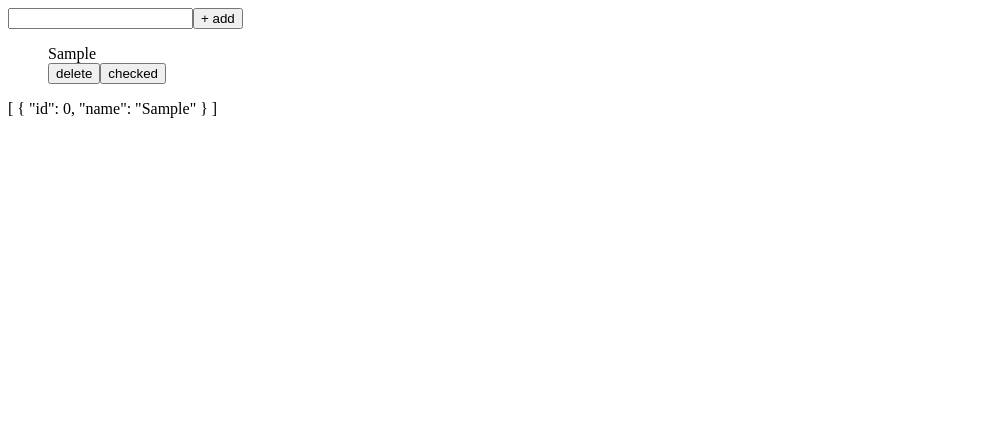
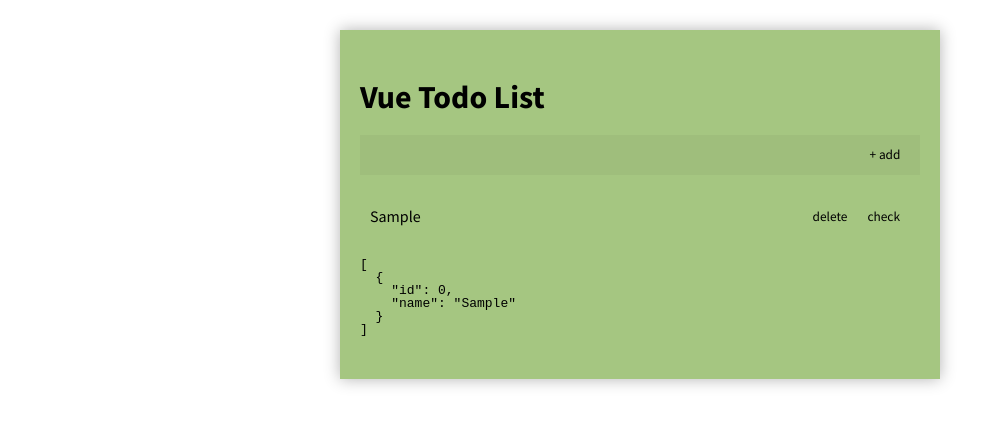
Before and after one commit to Skolozub/vue-to-do-list, a Vue app: page / in a window 1280 px wide. Both pictures are taken after typing "Sample" into the empty fields and a click on the button "+ add". Shown: the top 426 px of the page, without its empty margins (0-1003 px from the left). Built offline with nearby package versions, Linux system fonts and the light colour scheme.

Commit message:
added styles

```diff
--- a/public/index.html
+++ b/public/index.html
@@ -5,6 +5,10 @@
     <meta http-equiv="X-UA-Compatible" content="IE=edge" />
     <meta name="viewport" content="width=device-width,initial-scale=1.0" />
     <link rel="icon" href="<%= BASE_URL %>favicon.ico" />
+    <link
+      href="https://fonts.googleapis.com/css?family=Source+Sans+Pro:400,400i,700,700i&display=swap&subset=cyrillic"
+      rel="stylesheet"
+    />
     <title>Vue JS Todo list</title>
   </head>
   <body>
--- a/src/App.vue
+++ b/src/App.vue
@@ -1,5 +1,6 @@
 <template>
   <div id="app">
+    <h1>Vue Todo List</h1>
     <TodoTopPanel @add-to-list-event="addToList"/>
     <TodoList :list="list"/>
   </div>
@@ -33,3 +34,24 @@ export default {
   }
 };
 </script>
+
+<style>
+* {
+  box-sizing: border-box;
+}
+
+html,
+body {
+  font-family: "Source Sans Pro", "Lucida Grande", sans-serif;
+  line-height: 1;
+}
+
+#app {
+  width: 600px;
+  padding: 30px 20px;
+  margin: 30px auto;
+  background-color: #A5C681;
+  box-shadow: 0 0 15px 0 rgba(0, 0, 0, .3);
+}
+
+</style>
--- a/src/components/TodoItem.vue
+++ b/src/components/TodoItem.vue
@@ -1,9 +1,11 @@
 <template>
-  <div>
+  <li class="item">
     <div>{{name}}</div>
-    <button @click="deleteItem(id)">delete</button>
-    <button>checked</button>
-  </div>
+    <div class="btn-group">
+      <button class="btn btn-delete" @click="deleteItem(id)">delete</button>
+      <button class="btn">check</button>
+    </div>
+  </li>
 </template>
 
 <script>
@@ -20,3 +22,36 @@ export default {
   }
 };
 </script>
+
+<style>
+.item {
+  position: relative;
+  display: flex;
+  align-items: center;
+  justify-content: space-between;
+  padding: 8px 10px;
+  margin-bottom: 5px;
+  transition: background-color .3s;
+}
+
+.item:hover {
+  background-color: rgba(0, 0, 0, .04);
+}
+
+.btn {
+  padding: 5px 10px;
+  font-family: "Source Sans Pro", "Lucida Grande", sans-serif;
+  background-color: transparent;
+  border: none;
+  transition: background-color .3s;
+  cursor: pointer;
+}
+
+.btn:hover {
+  background-color: #74B7709E;
+}
+
+.btn-delete:hover {
+  background-color: #B7A0709E;
+}
+</style>
--- a/src/components/TodoList.vue
+++ b/src/components/TodoList.vue
@@ -1,9 +1,9 @@
 <template>
   <div>
-    <ul v-for="item in list" v-bind:key="item.id">
-      <TodoItem :id="item.id" :name="item.name"/>
+    <ul class="list">
+      <TodoItem :id="item.id" :name="item.name" v-for="item in list" v-bind:key="item.id"/>
     </ul>
-    {{list}}
+    <pre>{{list}}</pre>
   </div>
 </template>
 
@@ -17,3 +17,11 @@ export default {
   }
 };
 </script>
+
+<style>
+.list {
+  padding-left: 0;
+  margin: 20px 0;
+  list-style-type: none;
+}
+</style>
--- a/src/components/TodoTopPanel.vue
+++ b/src/components/TodoTopPanel.vue
@@ -1,7 +1,7 @@
 <template>
-  <form @submit="submitForm">
-    <input type="text" v-model="message">
-    <button type="submit">+ add</button>
+  <form class="form" @submit="submitForm">
+    <input class="input" type="text" v-model="message">
+    <button class="submit" type="submit">+ add</button>
   </form>
 </template>
 
@@ -24,3 +24,40 @@ export default {
   }
 };
 </script>
+
+<style>
+.form {
+  position: relative;
+}
+
+.input {
+  width: 100%;
+  height: 40px;
+  padding: 0 85px 0 15px;
+  background-color: rgba(0, 0, 0, .04);
+  border: 0;
+  transition: background-color .3s;
+}
+
+.input:focus {
+  background-color: #FFF;
+  outline: 0;
+}
+
+.submit {
+  position: absolute;
+  top: 0;
+  right: 0;
+  width: 70px;
+  height: 100%;
+  font-family: "Source Sans Pro", "Lucida Grande", sans-serif;
+  background-color: transparent;
+  border: none;
+  transition: background-color .3s;
+  cursor: pointer;
+}
+
+.submit:hover {
+  background-color: #74B7709E;
+}
+</style>
```
Also changed, not shown: src/images/kisspng-vue-js-javascript-library-angularjs-developer-5b4f2afa5cc889.7455274615319150023801.jpg (added).
